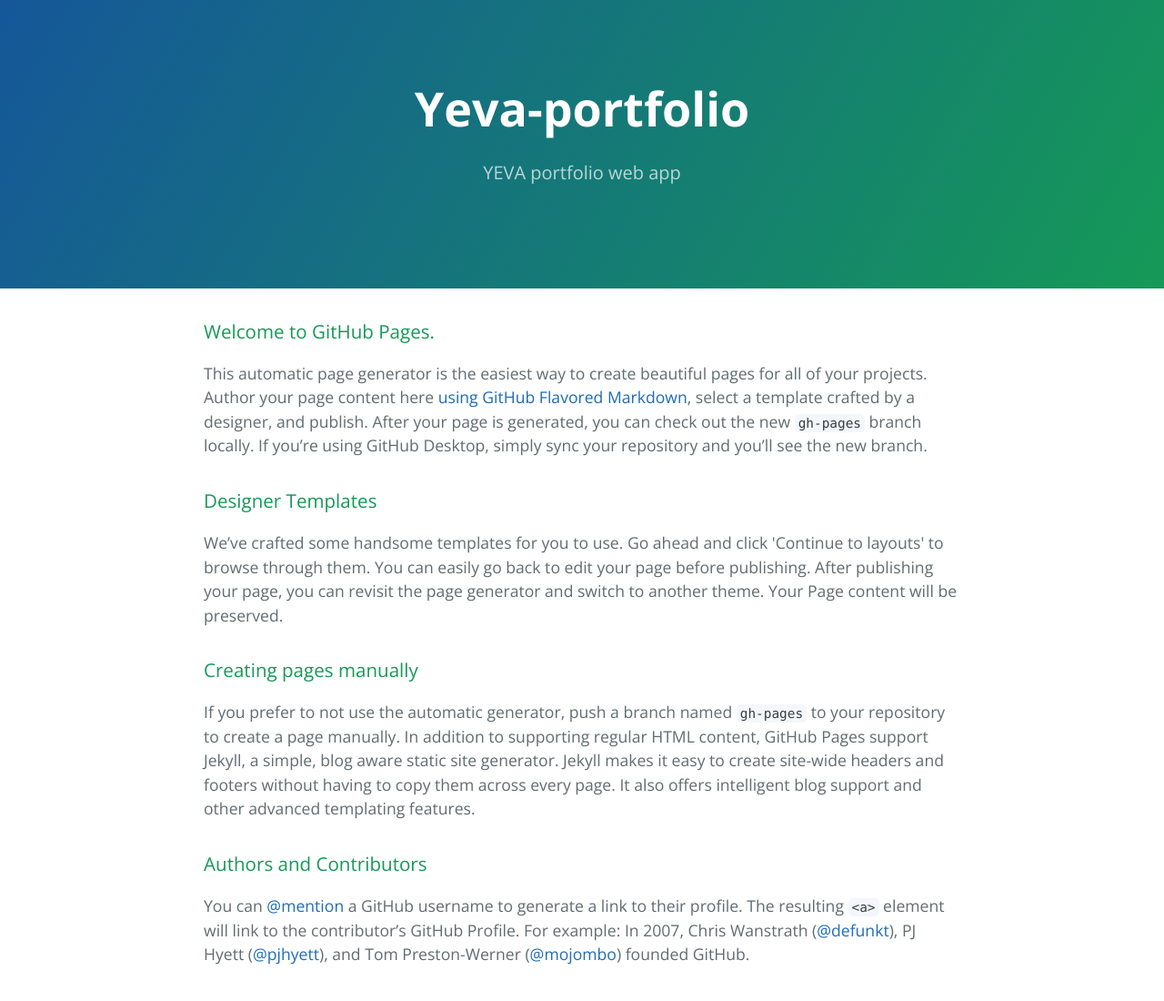
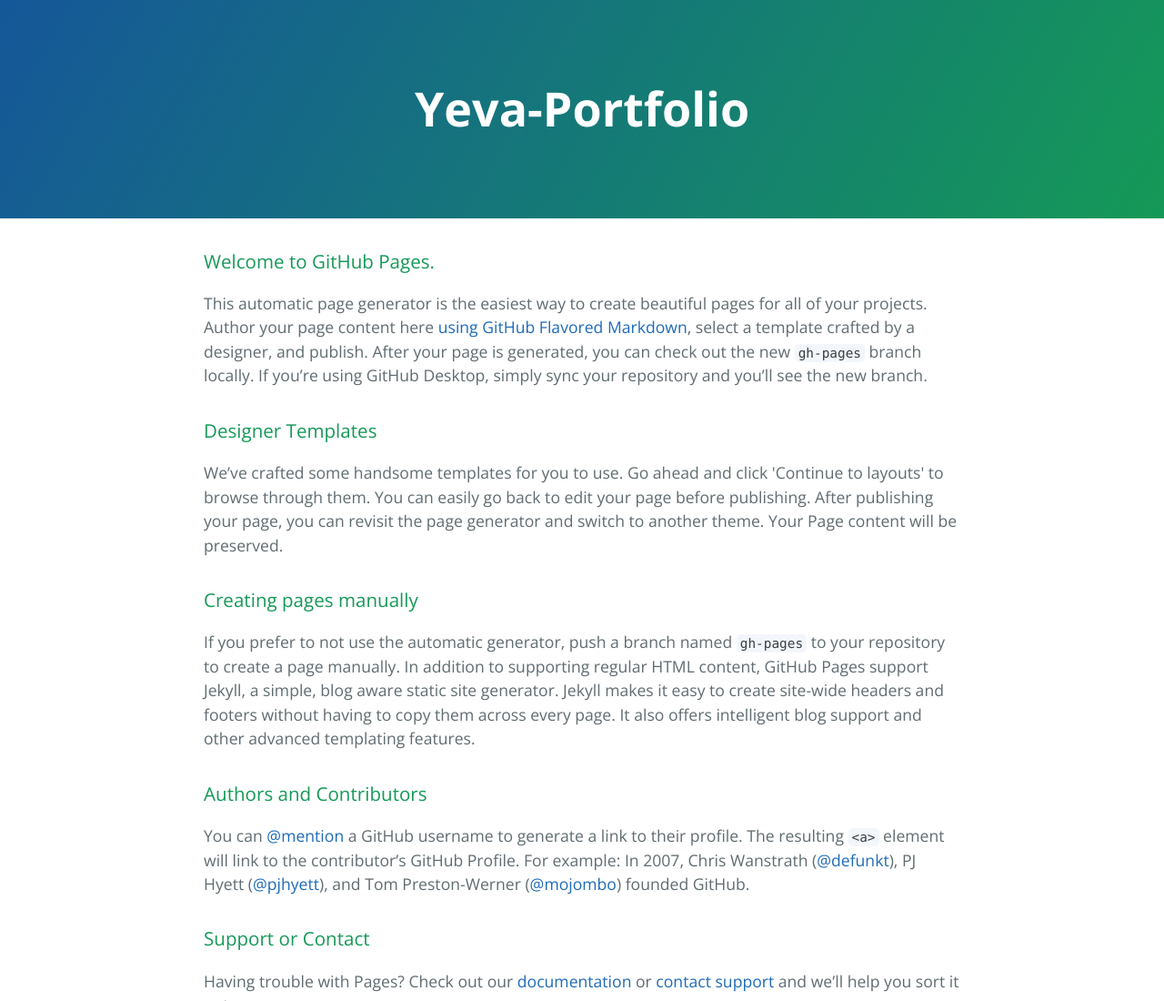
Before and after one commit to ChuangLiu-cc/Portfolio, a plain HTML site: page index.html in a window 1280 px wide. Shown: the top 1100 px of the page at 91% size. Drawn offline with nearby package versions, Linux system fonts and the light colour scheme.

```diff
--- a/index.html
+++ b/index.html
@@ -11,8 +11,7 @@
   </head>
   <body>
     <section class="page-header">
-      <h1 class="project-name">Yeva-portfolio</h1>
-      <h2 class="project-tagline">YEVA portfolio web app</h2>
+      <h1 class="project-name">Yeva-Portfolio</h1>
     </section>
 
     <section class="main-content">
```
